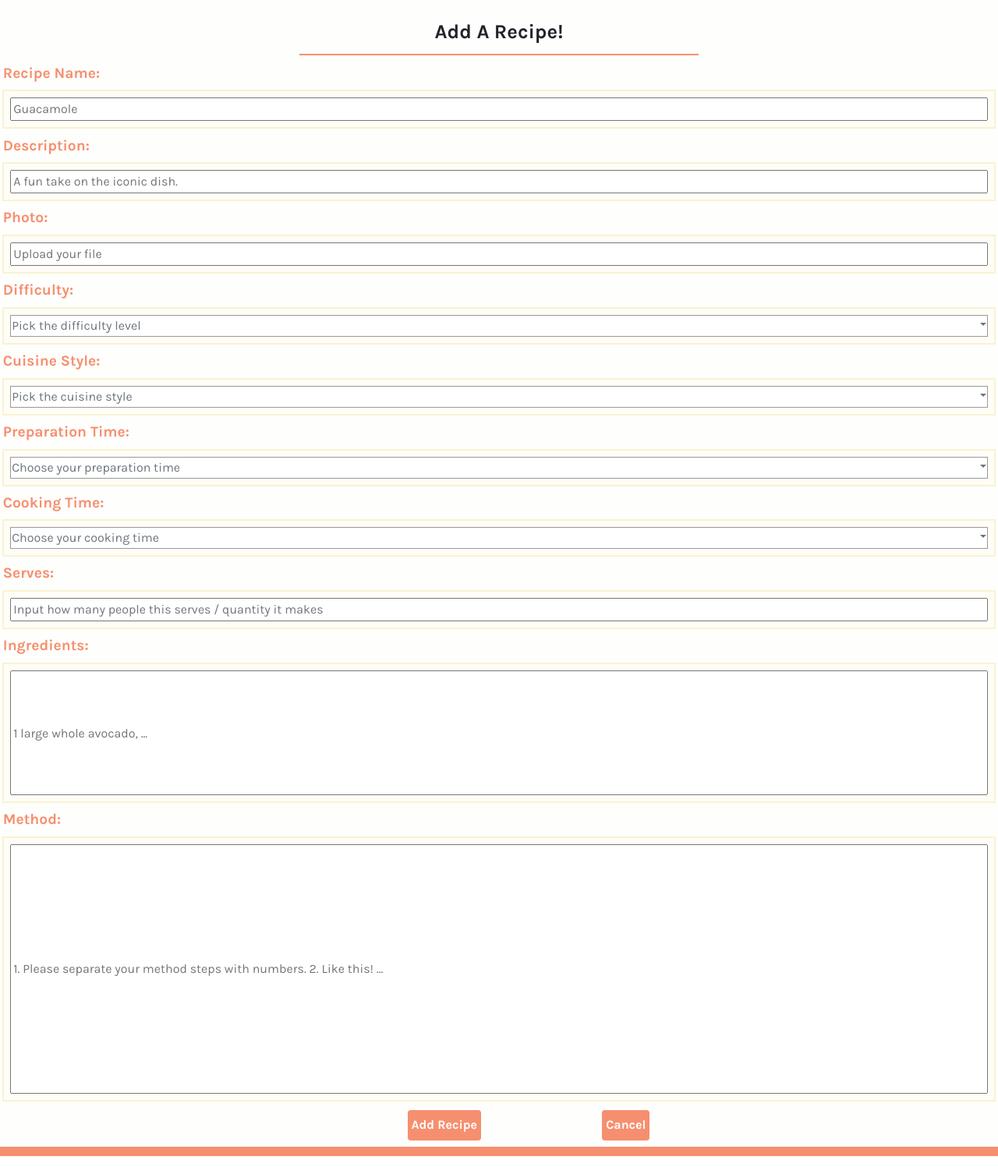
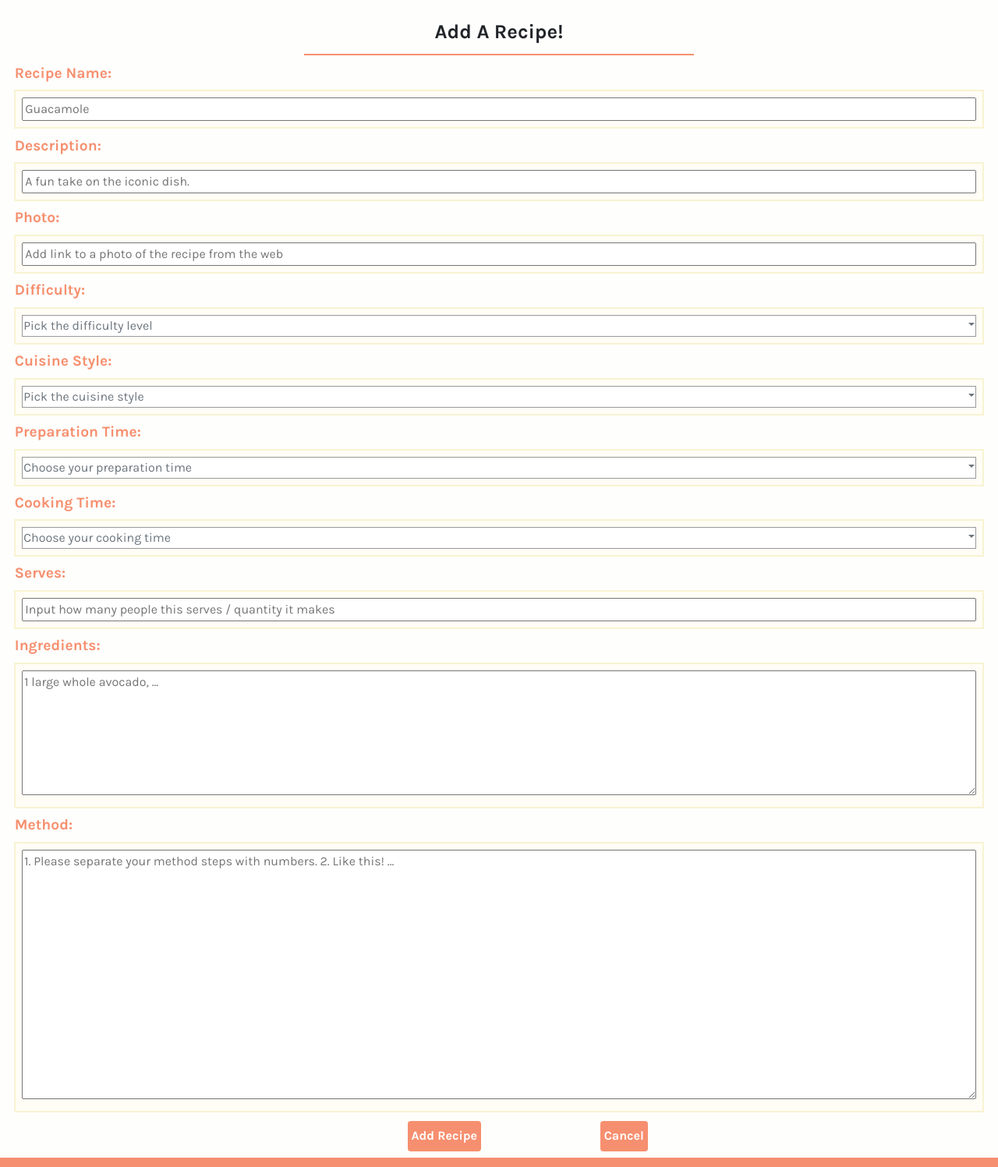
Before and after one commit to CharOConnell/lettuce-cook, a Flask app: page /add_recipe in a window 1280 px wide. Shown: the part 96-1593 px from the top of the page at 78% size. Run offline with Flask 2, Linux system fonts and the light colour scheme; data that the repository does not hold is empty; some libraries are stand-ins or nearby versions.

Commit message:
Added formats to the input boxes in the Add Recipe page. Added link in the nav bar to go to the add recipe page

```diff
--- a/static/css/style.css
+++ b/static/css/style.css
@@ -157,6 +157,11 @@ button.navbar-toggler {
     padding: 4px;
 }
 
+.img-thumbnail {
+    display: block;
+    max-height: 280px;
+}
+
 /* RECIPE FORM */
 .heading-form {
     font-weight: bold;
@@ -178,6 +183,10 @@ button.navbar-toggler {
 
 .input-field {
     padding: 0;
+}
+
+input {
+    word-wrap: break-word;
 }
 
 .dropdown {
--- a/templates/add.html
+++ b/templates/add.html
@@ -1,5 +1,5 @@
 {% extends 'base.html' %} {% block content %}
-
+<div class="container-fluid">
 <div class="row">
     <div class="col">
         <h3 class="text-centre heading"><strong> Add A Recipe! </strong></h3>
@@ -38,7 +38,7 @@
 		</div>
         <div class="row entry-box">
             <div class="input-field col">
-                <input type="text" name="photo" id="photo" placeholder="Upload your file" required class="entry-data"/>
+                <input type="url" name="photo" id="photo" placeholder="Add link to a photo of the recipe from the web" required class="entry-data"/>
             </div>
         </div>
 
@@ -123,7 +123,7 @@
 		</div>
         <div class="row entry-box">
             <div class="input-field col">
-                <input type="text" name="serving_size" id="serving" placeholder="Input how many people this serves / quantity it makes" required class="entry-data" />
+                <input type="number" name="serving_size" id="serving" placeholder="Input how many people this serves / quantity it makes" required class="entry-data" />
             </div>
         </div>
 
@@ -134,7 +134,7 @@
 		</div>
         <div class="row entry-box">
             <div class="input-field col">
-                <input type="text" name="ingredients" id="ingredients" placeholder="1 large whole avocado, ..." required class="entry-data"/>
+                <textarea type="text" name="ingredients" id="ingredients" placeholder="1 large whole avocado, ..." required class="entry-data"></textarea>
             </div>
         </div>
 
@@ -145,7 +145,7 @@
 		</div>
         <div class="row entry-box">
             <div class="input-field col">
-                <input type="text" name="method" id="method" placeholder="1. Please separate your method steps with numbers. 2. Like this! ..." required class="entry-data"/>
+                <textarea type="text" name="method" id="method" placeholder="1. Please separate your method steps with numbers. 2. Like this! ..." required class="entry-data"></textarea>
             </div>
         </div>
 
@@ -159,6 +159,6 @@
         </div>
 	</form>
 </div>
-
+</div>
 
 {% endblock %}
--- a/templates/base.html
+++ b/templates/base.html
@@ -25,9 +25,9 @@
 
 			<div class="collapse navbar-collapse" id="navbar-dropdown">
 				<ul class="navbar-nav">
-					<li class="nav-item"><a class="nav-link text-centre" href="index.html#home">Home</a></li>
-					<li class="nav-item"><a class="nav-link text-centre" href="index.html#search">Search</a></li>
-					<li class="nav-item"><a class="nav-link text-centre" href="index.html#contact">+&nbsp;Add </a></li>
+					<li class="nav-item"><a class="nav-link text-centre" href="#">Home</a></li>
+					<li class="nav-item"><a class="nav-link text-centre" href="#">Search</a></li>
+					<li class="nav-item"><a class="nav-link text-centre" href="{{url_for('add_recipe')}}">+&nbsp;Add </a></li>
 				</ul>
 			</div>
 		</nav>
--- a/templates/home.html
+++ b/templates/home.html
@@ -7,8 +7,8 @@
   <div class="card card-accordion">
     <div class="card-header" id="{{recipe._id}}">
         <div class="row">
-            <div class="col col-md-3">
-                <img src="{{url_for('static', filename='pictures/')}}{{recipe.photo}}" alt="{{recipe.photo}}" class="img-thumbnail img-fluid"> <!-- {{recipe.photo}} -->
+            <div class="d-flex col col-md-3 justify-content-center">
+                <img src="{{recipe.photo}}" alt="{{recipe.recipe_name}}" class="img-thumbnail img-fluid">
             </div>
             <div class="w-100 d-md-none"></div>
             <div class="col-10-offset-1 col-md-7 offset-md-0">
@@ -19,7 +19,7 @@
                     <li>Prep Time: {{recipe.preparation_time}}</li>
                     <li>Cooking Time: {{recipe.cooking_time}} </li>
                     <li>Difficulty: {{recipe.difficulty_level}} </li>
-                    <li>Serves:  {{recipe.serving_size}}</li>
+                    <li>Serves: {{recipe.serving_size}}</li>
                     <li>Cuisine Style: {{recipe.cuisine_type}}</li>
                 </ul>
             </div>
```
